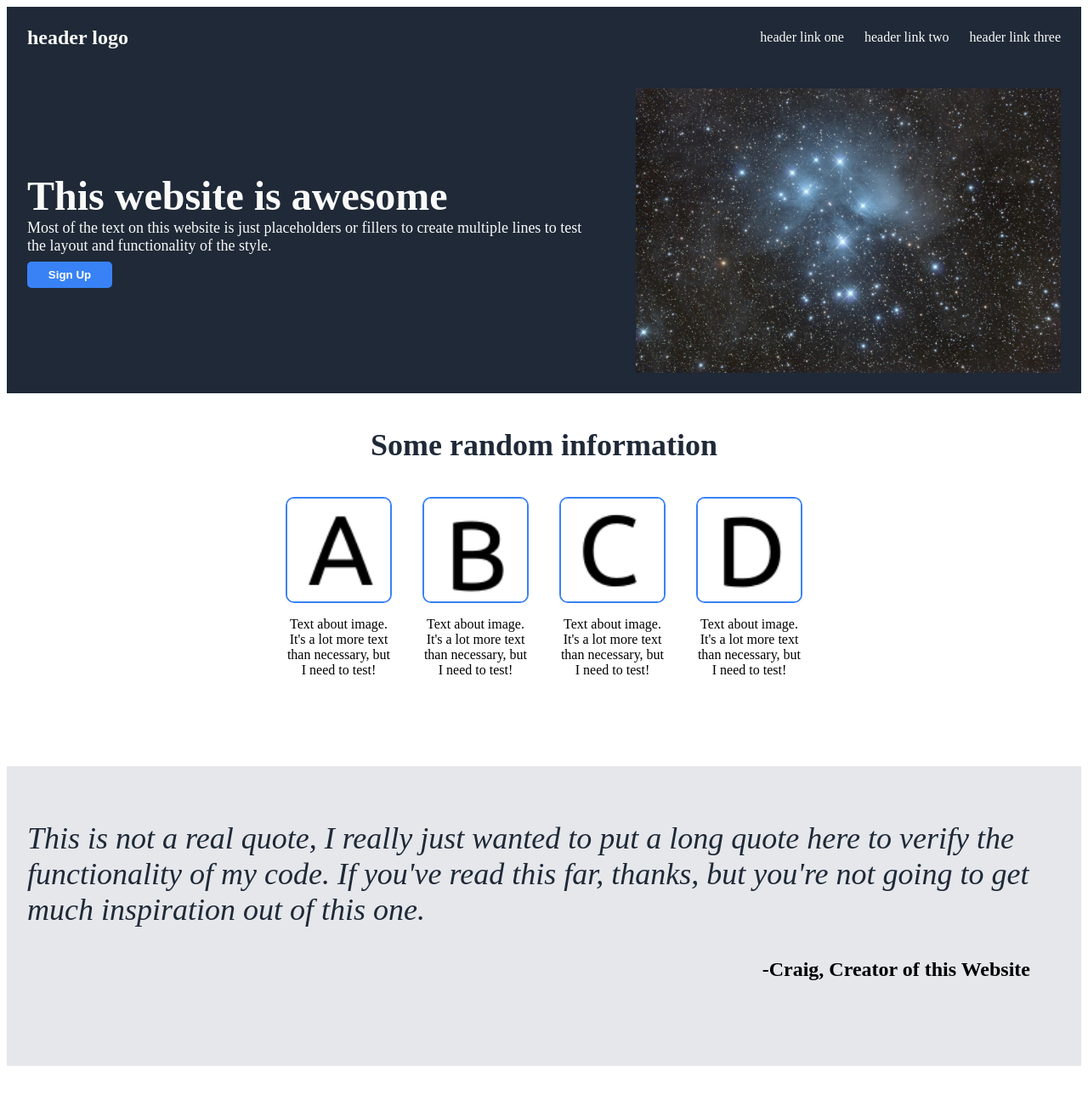
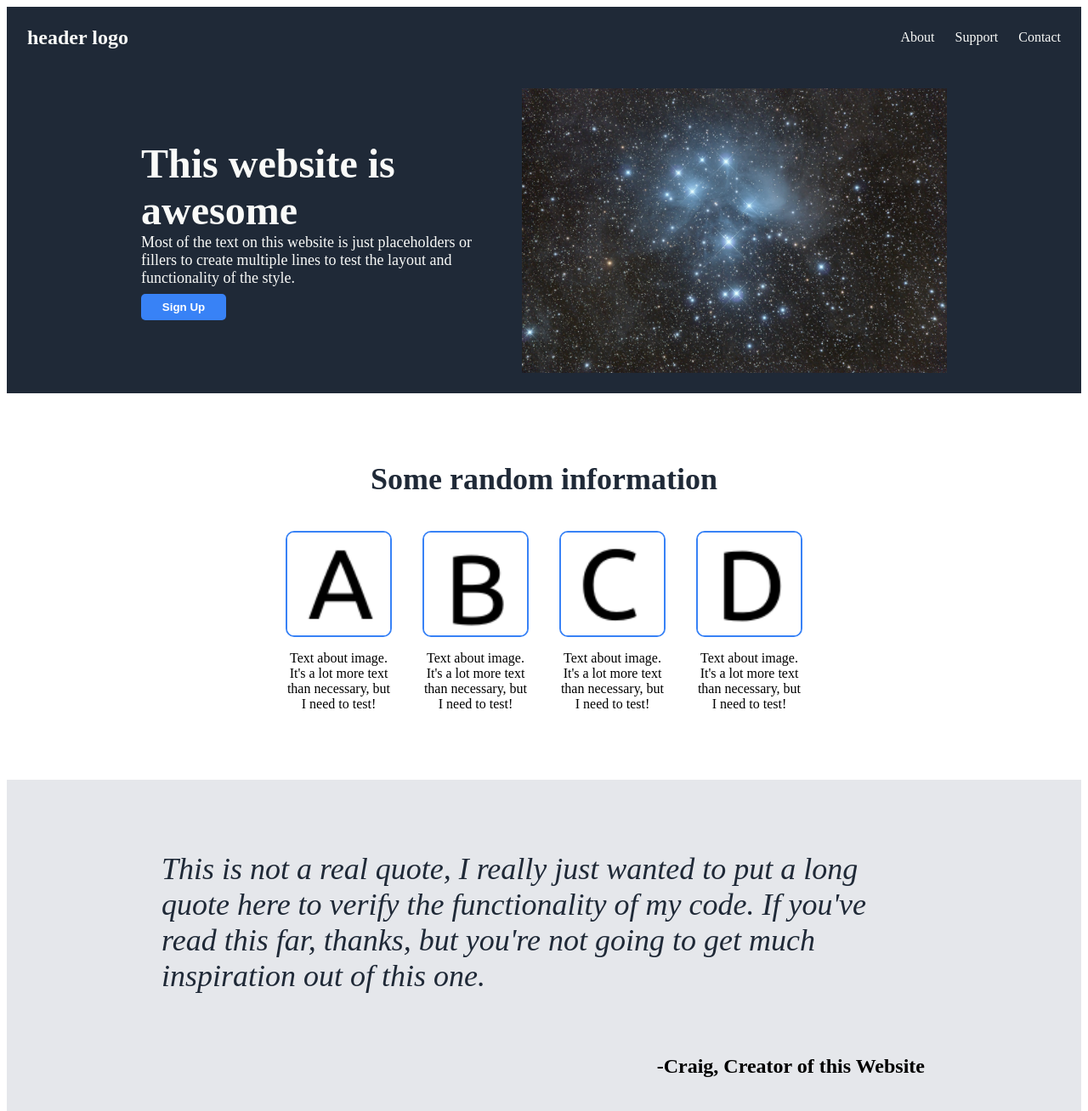
Before and after one commit to reeseca90/odin-landing-page, a plain HTML site: page index.html in a window 1280 px wide. Shown: the top 1308 px of the page at 85% size. Drawn offline with Linux system fonts and the light colour scheme.

Commit message:
Fully functional update. See README.md for details

```diff
--- a/index.html
+++ b/index.html
@@ -12,9 +12,9 @@
         <div class="header">
             <p id="headerlogo">header logo</p>
             <ul class="righthead">
-                <li><a href="https://www.google.com">header link one</a></li>
-                <li><a href="https://www.google.com">header link two</a></li>
-                <li><a href="https://www.google.com">header link three</a></li>
+                <li><a href="https://www.google.com">About</a></li>
+                <li><a href="https://www.google.com">Support</a></li>
+                <li><a href="https://www.google.com">Contact</a></li>
             </ul>
         </div>
 
@@ -51,7 +51,9 @@
         </div>
 
         <div class="quote">
-            <div class="quotetop">This is not a real quote, I really just wanted to put a long quote here to verify the functionality of my code. If you've read this far, thanks, but you're not going to get much inspiration out of this one.</div>
+            <div class="quotetop">
+                <p>This is not a real quote, I really just wanted to put a long quote here to verify the functionality of my code. If you've read this far, thanks, but you're not going to get much inspiration out of this one.</p>
+            </div>
             <div class="quoteattr">-Craig, Creator of this Website</div>
         </div>
 
--- a/styles/styles.css
+++ b/styles/styles.css
@@ -45,7 +45,7 @@ button:active {
 .description {
     background-color: #1F2937;
     display: flex;
-    justify-content: space-around;
+    justify-content: center;
     align-items: center;
     min-height: 300px;
 }
@@ -55,6 +55,7 @@ button:active {
     flex-direction: column;
     align-items: left;
     padding: 24px;
+    flex-basis: 400px;
 }
 
 .description button {
@@ -73,7 +74,7 @@ button:active {
     display: flex;
     flex-direction: column;
     align-items: center;
-    margin: 24px;
+    padding: 64px;
     gap: 24px;
     flex-wrap: wrap;
 }
@@ -107,14 +108,19 @@ button:active {
     flex-direction: column;
     align-items: center;
     background-color: #E5E7EB;
-    padding: 64px 24px;
-    margin: 64px 0 64px 0;
+    padding: 48px;
 }
 
 .quote .quotetop {
     font-size: 36px;
     font-style: italic;
     color: #1F2937;
+    display: flex;
+    justify-content: center;
+}
+
+.quotetop p {
+    max-width: 900px;
 }
 
 .quote .quoteattr {
@@ -122,6 +128,7 @@ button:active {
     margin-left: auto;
     font-size: 24px;
     font-weight: bold;
+    margin-right: 100px;
 }
 
 .signup {
@@ -130,6 +137,7 @@ button:active {
     background-color: #3882F6;
     margin: 100px;
     align-items: center;
+    justify-content: center;
     border-radius: 20px;
     color: white;
 }
@@ -144,7 +152,6 @@ button:active {
     font-weight: bold;
     font-size: 24px;
 }
-
 
 .signup .signupright {
     padding: 75px;
```
Also changed, not shown: 1 other file.
